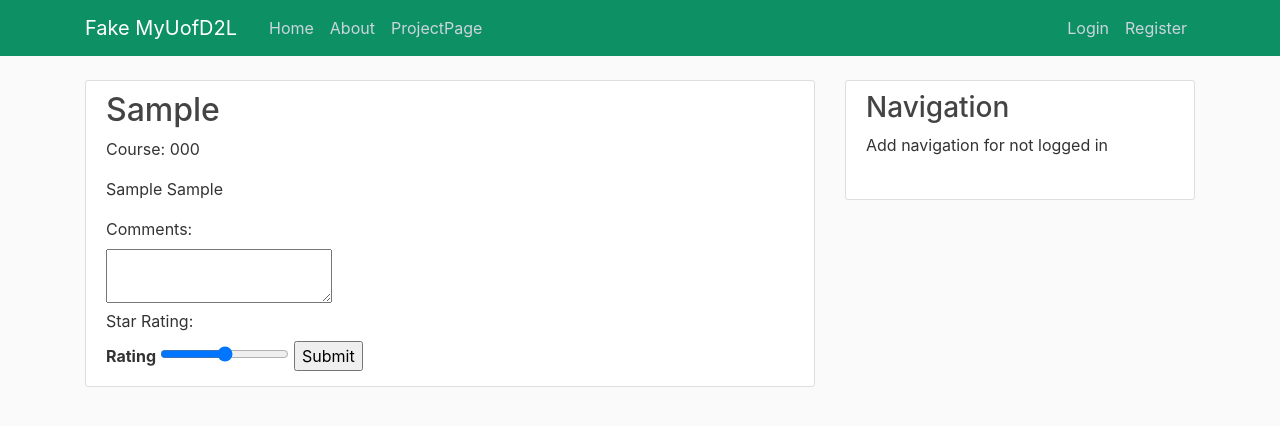
After one commit to annachaykovska/Database-2-Group-Project, a Flask app: page /RateProfessors in a window 1280 px wide. The commit adds this page. Shown: the top 426 px of the page. Run offline with Flask 2, Linux system fonts and the light colour scheme; tables that the repository leaves empty hold one stand-in row (values such as "Sample post"); some libraries are stand-ins or nearby versions.

Commit message:
Added professor rating page. No functionality

```diff
--- a/website/routes.py
+++ b/website/routes.py
@@ -134,6 +134,12 @@ def CourseEnrollment():
     offerdCourses = offeredCourses.query.all()
     return render_template('CourseEnrollment.html', offerdCourses = offerdCourses)
 
+@app.route("/RateProfessors")
+def RateProfessors():
+    teachingProfs = offeredCourses.query.all()
+    #Requires getting the current user's username and querying against the courses they're taking
+    return render_template('RateProfessors.html', teachingProfs = teachingProfs)
+
 @app.route("/post/new", methods=['GET', 'POST'])
 @login_required
 def new_post():
--- /dev/null
+++ b/website/templates/RateProfessors.html
@@ -0,0 +1,28 @@
+{% extends "layout.html" %}
+{% block content %}
+    {% for prof in teachingProfs %}
+<article class="media content-section">
+    <div class="media-body">
+        <h2><a class="article-title" href="{{ prof.Prof }}">{{ prof.Prof }}</a></h2>
+        <p class="article-content">Course: {{ prof.CourseCode }}</p>
+        <p class="article-content">{{ prof.Term }} {{ prof.Section }}</p>
+        <form>
+            <label for="Comments">Comments:</label><br>
+            <textarea id="Comments" name="Comments" value="What did this prof do well? What could be improved?"> </textarea><br>
+            <label for="Stars">Star Rating:</label><br>
+            <label class="rating-label">
+                <strong>Rating</strong>
+                <input class="rating"
+                       max="5"
+                       oninput="this.style.setProperty('--value', this.value)"
+                       step="0.5"
+                       type="range"
+                       value="2.5">
+            </label>
+            <input type="submit" value="Submit">
+        </form>
+
+    </div>
+</article>
+    {% endfor %}
+{% endblock content %}
--- a/website/templates/layout.html
+++ b/website/templates/layout.html
@@ -78,6 +78,7 @@
                 {% endif %}
                 {% if current_user.role == 0 %}
                 <li class="list-group-item list-group-item-light"><a href="{{ url_for('CourseEnrollment') }}">Course Enrollment</a></li>
+                <li class="list-group-item list-group-item-light"><a href="{{ url_for('RateProfessors') }}">Rate Professors</a></li>
                 {% endif %}
                 {% else %}
                 <p>Add navigation for not logged in</p>
```
Lines whose indentation alone changed are shown as unchanged.
